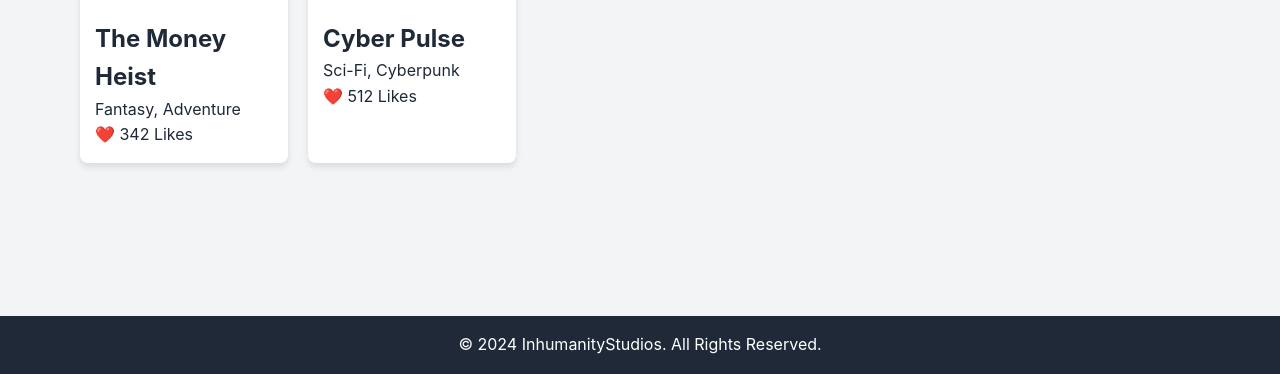
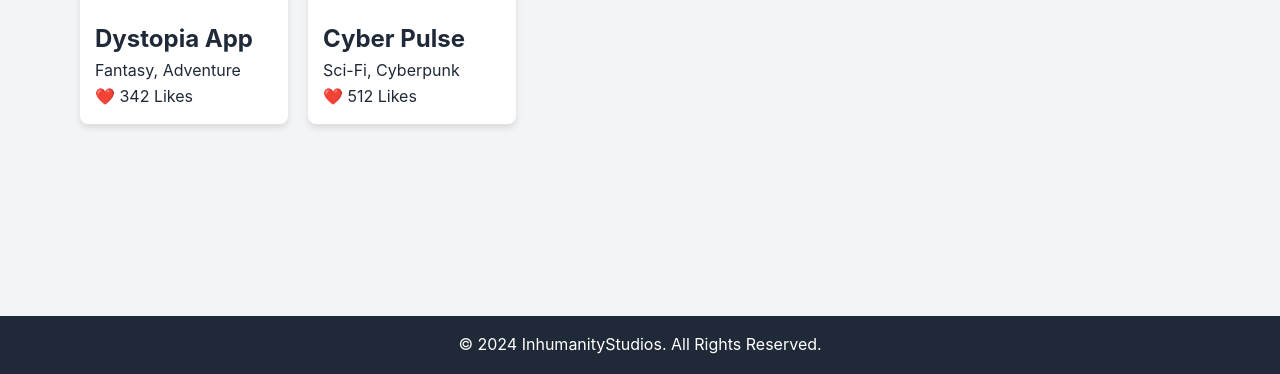
Before and after one commit to Sam2much96/Dystopia-App-Manga, a plain HTML site: page public/manga.html in a window 1280 px wide. Shown: the part 426-800 px from the top of the page. Drawn offline with Linux system fonts and the light colour scheme.

Commit message:
modified:   public/manga.html

```diff
--- a/public/manga.html
+++ b/public/manga.html
@@ -131,6 +131,9 @@
             width: 100%;
         }
     </style>
+
+    <script async src="https://pagead2.googlesyndication.com/pagead/js/adsbygoogle.js?client=ca-pub-3900377589557710"
+        crossorigin="anonymous"></script>
 </head>
 
 <body>
@@ -149,30 +152,49 @@
     </footer>
 
     <script>
+        // TO Do:
+        // (1) DOcument Code
         // Java script
         // Manga Collection Data
         const mangaCollection = [
             {
                 id: 1,
-                title: "The Money Heist",
-                description: "A dark fantasy adventure through mystical realms.",
+                title: "Dystopia App",
+                description: "YOu are a Fourth Worlder, Survive!",
                 coverImage: "https://i.imgur.com/FmbY1NG.jpeg",
                 chapters: [
                     {
                         number: 1,
-                        title: "The Awakening",
+                        title: "The Money Heist",
                         pages: [
                             "https://i.imgur.com/FmbY1NG.jpeg",
                             "https://i.imgur.com/4X7qvxg.png",
-                            "https://i.imgur.com/er29q1L.jpeg"
+                            "https://i.imgur.com/er29q1L.jpeg",
+                            "https://i.imgur.com/6Cz6An3.jpeg",
+                            "https://i.imgur.com/oxatfZz.jpeg",
+                            "https://i.imgur.com/GASGr1g.jpeg",
+                            "https://i.imgur.com/Yj2yEnZ.jpeg",
+                            "https://i.imgur.com/Zh76kmj.jpeg",
+                            "https://i.imgur.com/GHwi5JK.jpeg",
+                            "https://i.imgur.com/fyWTMaI.jpeg",
+                            "https://i.imgur.com/3JND1Dv.jpeg",
+                            "https://i.imgur.com/PZQyGKw.jpeg",
+                            "https://i.imgur.com/BIGgLQY.jpeg",
+                            "https://i.imgur.com/GocQYND.jpeg",
+                            "https://i.imgur.com/STnJQY9.jpeg",
+                            "https://i.imgur.com/6zfbnmW.jpeg",
+                            "https://i.imgur.com/EszeAQc.jpeg",
+                            "https://i.imgur.com/1G1uznq.jpeg",
+                            "https://i.imgur.com/XsnEtDm.jpeg",
+                            "https://i.imgur.com/uFo1tZ1.jpeg"
                         ]
                     },
                     {
                         number: 2,
-                        title: "Shadows Rising",
+                        title: "Kpo Kop (Police)",
                         pages: [
-                            "https://i.imgur.com/chapter2page1.jpg",
-                            "https://i.imgur.com/chapter2page2.jpg"
+                            "https://i.imgur.com/wUt8rzf.jpeg",
+                            "https://i.imgur.com/qSqoZBZ.jpeg"
                         ]
                     }
                 ],
```
